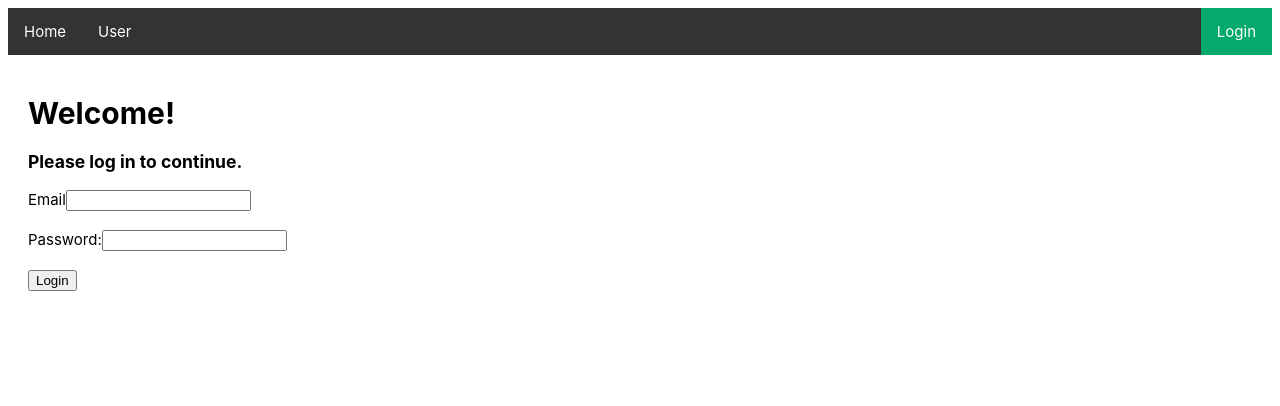
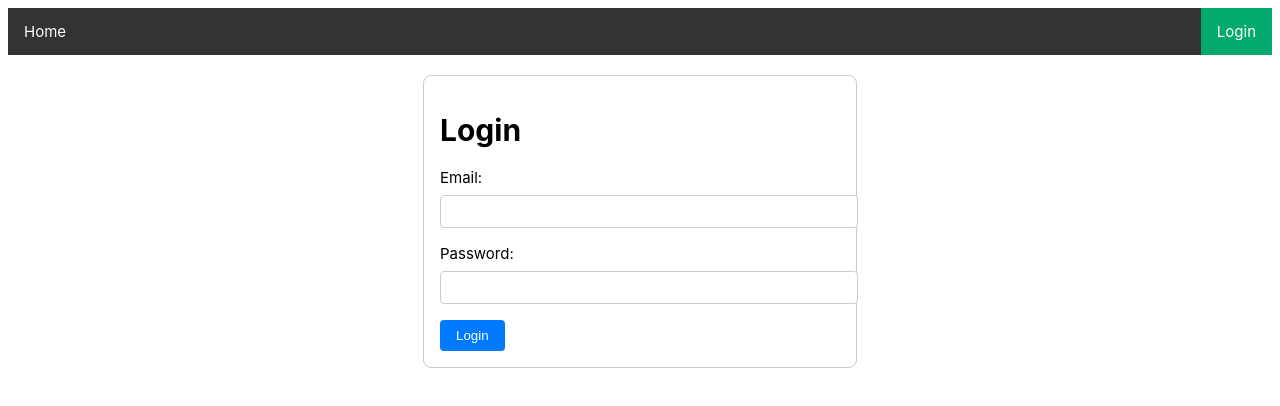
Before and after one commit to nenord/insure-frontend, a Vue app: page /#/login in a window 1280 px wide. Shown: the top 406 px of the page. Built offline with nearby package versions, Linux system fonts and the light colour scheme.

Commit message:
added routing, home, login and profiles routes working

```diff
--- a/package.json
+++ b/package.json
@@ -13,7 +13,8 @@
   "dependencies": {
     "axios": "^1.8.4",
     "pinia": "^3.0.1",
-    "vue": "^3.5.13"
+    "vue": "^3.5.13",
+    "vue-router": "^4.5.0"
   },
   "devDependencies": {
     "@eslint/js": "^9.20.0",
--- a/src/App.vue
+++ b/src/App.vue
@@ -1,5 +1,4 @@
 <script setup>
-import HelloWorld from './components/HomePage.vue'
 import NavBar from './components/NavBar.vue'
 </script>
 
@@ -8,7 +7,7 @@ import NavBar from './components/NavBar.vue'
     <NavBar />
   </div>
   <div class="main-content">
-    <HelloWorld msg="Welcome!" />
+    <router-view />
   </div>
 </template>
 
--- a/src/components/HomePage.vue
+++ b/src/components/HomePage.vue
@@ -1,73 +1,37 @@
 <script setup>
 import axios from 'axios'
+import { onMounted } from 'vue'
 import { useUserInfoStore } from '../stores/userInfo.js'
 import { useTokenStore } from '../stores/token.js'
-import { ref } from 'vue'
 
 const userinfo = useUserInfoStore()
 const token = useTokenStore()
-const email = ref()
-const password = ref()
-const errorMessage = ref('')
 
-const logIn = async () => {
-  try {
-    const response = await axios.post(
-      'http://localhost:8000/token',
-      {
-        username: email.value,
-        password: password.value,
-      },
-      {
+onMounted(async () => {
+  if (token.token.access_token) {
+    try {
+      const response = await axios.get('http://localhost:8000/whoami', {
         headers: {
-          'Content-Type': 'application/x-www-form-urlencoded',
+          Authorization: `Bearer ${token.token.access_token}`,
         },
-      },
-    )
-    if (response.status === 200) {
-      token.token = response.data
-      console.log(response.data)
-      errorMessage.value = ''
-    } else {
-      console.error('Error: Unexpected response status', response.status)
-      token.token = {}
+      })
+      userinfo.setUserInfo(response.data)
+    } catch (error) {
+      console.error('Error fetching user info:', error)
     }
-  } catch (error) {
-    console.error('Error: Unable to log in', error.response.data)
-    errorMessage.value = error.response.data.detail
-    token.token = {}
   }
-}
-
-defineProps({
-  msg: {
-    type: String,
-    required: true,
-  },
 })
 </script>
 
 <template>
-  <h1 class="green">{{ msg }}</h1>
   <div class="greetings">
     <template v-if="token.token.access_token">
-      <h3>Welcome back {{ token.token }} {{ userinfo }}!</h3>
+      <h3>Welcome back {{ userinfo.userInfo.first_name }}!</h3>
     </template>
     <template v-else>
       <h3>Please log in to continue.</h3>
     </template>
   </div>
-  <div class="login-form">
-    <label for="email">Email</label>
-    <input id="email" v-model="email" type="email" />
-    <br /><br />
-    <label for="password">Password:</label>
-    <input id="password" v-model="password" type="text" />
-    <br /><br />
-    <button @click="logIn">Login</button>
-    <br />
-    <h3 v-if="errorMessage">{{ errorMessage }}</h3>
-  </div>
 </template>
 
 <style scoped></style>
--- /dev/null
+++ b/src/components/LogIn.vue
@@ -0,0 +1,101 @@
+<template>
+  <div class="login">
+    <h1>Login</h1>
+    <form @submit.prevent="logIn">
+      <div>
+        <label for="email">Email:</label>
+        <input type="email" id="email" v-model="email" required />
+      </div>
+      <div>
+        <label for="password">Password:</label>
+        <input type="password" id="password" v-model="password" required />
+      </div>
+      <button type="submit">Login</button>
+    </form>
+  </div>
+  <div>
+    <h3 v-if="errorMessage">{{ errorMessage }}</h3>
+  </div>
+</template>
+
+<script setup>
+import axios from 'axios'
+import { useTokenStore } from '../stores/token.js'
+import { ref } from 'vue'
+import router from '@/router/index.js'
+
+const token = useTokenStore()
+
+const email = ref()
+const password = ref()
+const errorMessage = ref('')
+
+const logIn = async () => {
+  try {
+    const response = await axios.post(
+      'http://localhost:8000/token',
+      {
+        username: email.value,
+        password: password.value,
+      },
+      {
+        headers: {
+          'Content-Type': 'application/x-www-form-urlencoded',
+        },
+      },
+    )
+    if (response.status === 200) {
+      token.token = response.data
+      console.log(response.data)
+      errorMessage.value = ''
+      router.push('/')
+    } else {
+      console.error('Error: Unexpected response status', response.status)
+      token.token = {}
+    }
+  } catch (error) {
+    console.error('Error: Unable to log in', error.response.data)
+    errorMessage.value = error.response.data.detail
+    token.token = {}
+  }
+}
+</script>
+
+<style scoped>
+.login {
+  max-width: 400px;
+  margin: 0 auto;
+  padding: 1rem;
+  border: 1px solid #ccc;
+  border-radius: 8px;
+}
+
+form div {
+  margin-bottom: 1rem;
+}
+
+label {
+  display: block;
+  margin-bottom: 0.5rem;
+}
+
+input {
+  width: 100%;
+  padding: 0.5rem;
+  border: 1px solid #ccc;
+  border-radius: 4px;
+}
+
+button {
+  padding: 0.5rem 1rem;
+  background-color: #007bff;
+  color: white;
+  border: none;
+  border-radius: 4px;
+  cursor: pointer;
+}
+
+button:hover {
+  background-color: #0056b3;
+}
+</style>
--- /dev/null
+++ b/src/components/LogOut.vue
@@ -0,0 +1,10 @@
+<script setup>
+import router from '@/router/index.js'
+import { useTokenStore } from '../stores/token.js'
+import { useUserInfoStore } from '../stores/userInfo.js'
+const token = useTokenStore()
+const userinfo = useUserInfoStore()
+userinfo.setUserInfo({})
+token.token = {}
+router.push('/login')
+</script>
--- a/src/components/NavBar.vue
+++ b/src/components/NavBar.vue
@@ -1,10 +1,20 @@
 <template>
   <ul>
-    <li><a href="#home">Home</a></li>
-    <li><a href="#user">User</a></li>
-    <li style="float: right"><a class="active" href="#login">Login</a></li>
+    <li><router-link to="/">Home</router-link></li>
+    <li v-if="token.token.access_token">
+      <router-link to="/profile">Profile</router-link>
+    </li>
+    <li v-if="token.token.access_token" style="float: right">
+      <router-link to="/logout" class="active">Logout</router-link>
+    </li>
+    <li v-else style="float: right"><router-link to="/login" class="active">Login</router-link></li>
   </ul>
 </template>
+
+<script setup>
+import { useTokenStore } from '../stores/token.js'
+const token = useTokenStore()
+</script>
 
 <style>
 ul {
--- /dev/null
+++ b/src/components/ProfilePage.vue
@@ -0,0 +1,10 @@
+<template>
+  <UserDetail :user="user" />
+</template>
+
+<script setup>
+import UserDetail from '@/components/UserDetail.vue'
+import { useUserInfoStore } from '@/stores/userInfo'
+const userinfo = useUserInfoStore()
+const user = userinfo.userInfo
+</script>
--- /dev/null
+++ b/src/components/UserDetail.vue
@@ -0,0 +1,10 @@
+<script setup>
+const props = defineProps({ user: { type: Object, required: true } })
+</script>
+
+<template>
+  <div>
+    <h3>User info</h3>
+    <p>{{ props.user }}</p>
+  </div>
+</template>
--- a/src/main.js
+++ b/src/main.js
@@ -3,8 +3,11 @@ import './assets/main.css'
 import { createApp } from 'vue'
 import { createPinia } from 'pinia'
 import App from './App.vue'
+import router from './router'
 
 const app = createApp(App)
+
+app.use(router)
 
 app.use(createPinia())
 
--- /dev/null
+++ b/src/router/index.js
@@ -0,0 +1,31 @@
+import { createRouter, createWebHashHistory } from 'vue-router'
+import HomePage from '@/components/HomePage.vue'
+import LogIn from '@/components/LogIn.vue'
+import LogOut from '@/components/LogOut.vue'
+import ProfilePage from '@/components/ProfilePage.vue'
+
+export default createRouter({
+  history: createWebHashHistory(),
+  routes: [
+    {
+      path: '/',
+      name: 'Home',
+      component: HomePage,
+    },
+    {
+      path: '/login',
+      name: 'Login',
+      component: LogIn,
+    },
+    {
+      path: '/logout',
+      name: 'Logout',
+      component: LogOut,
+    },
+    {
+      path: '/profile',
+      name: 'Profile',
+      component: ProfilePage,
+    },
+  ],
+})
--- a/src/stores/userInfo.js
+++ b/src/stores/userInfo.js
@@ -4,12 +4,12 @@ import { ref } from 'vue'
 export const useUserInfoStore = defineStore('userInfo', () => {
   const userInfo = ref({})
 
-  function updateUserInfo(newInfo) {
+  function setUserInfo(newInfo) {
     userInfo.value = { ...userInfo.value, ...newInfo }
   }
 
   return {
     userInfo,
-    updateUserInfo,
+    setUserInfo,
   }
 })
```
Also changed, not shown: 1 other file (tests, documents, lock files or other folders).
